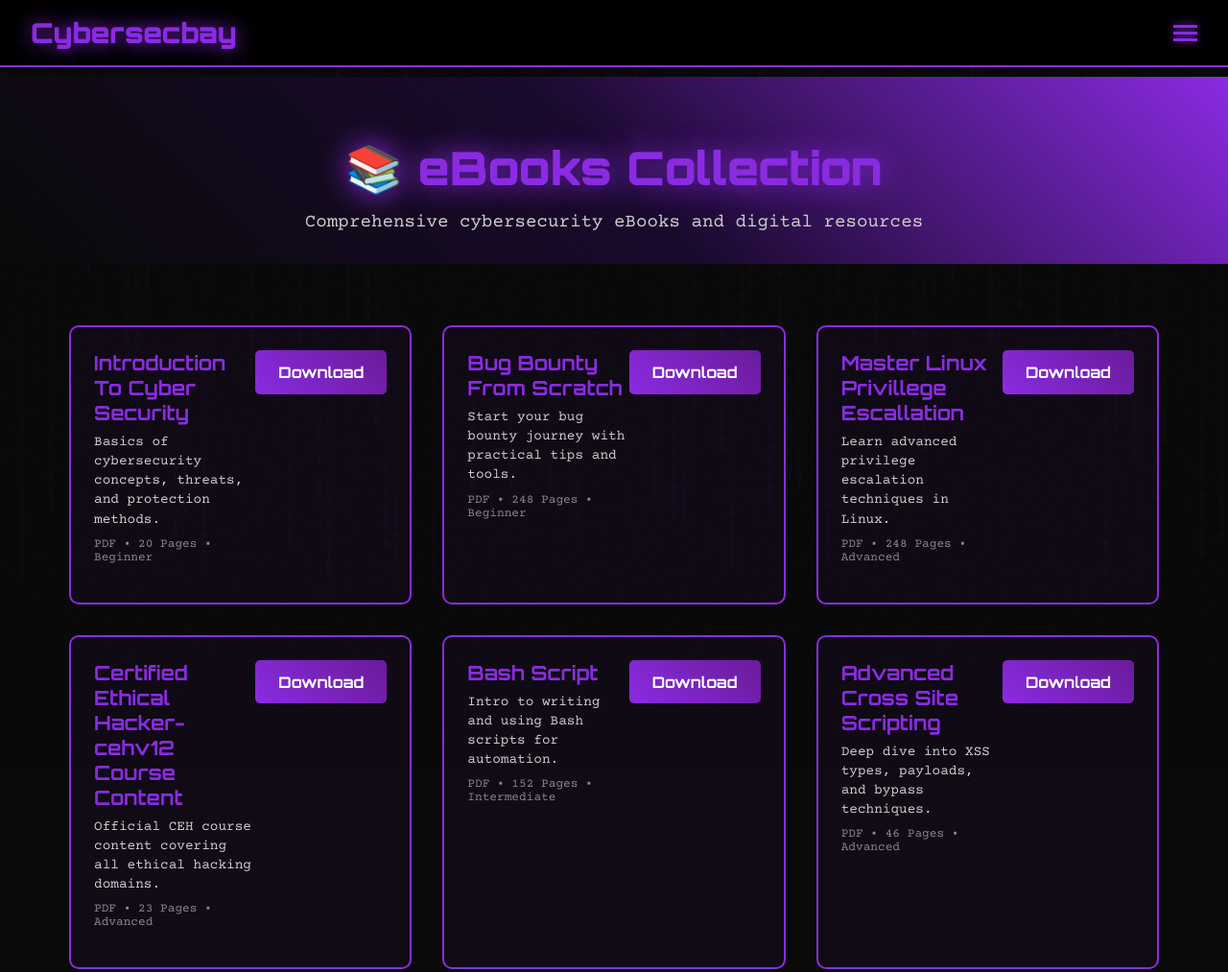
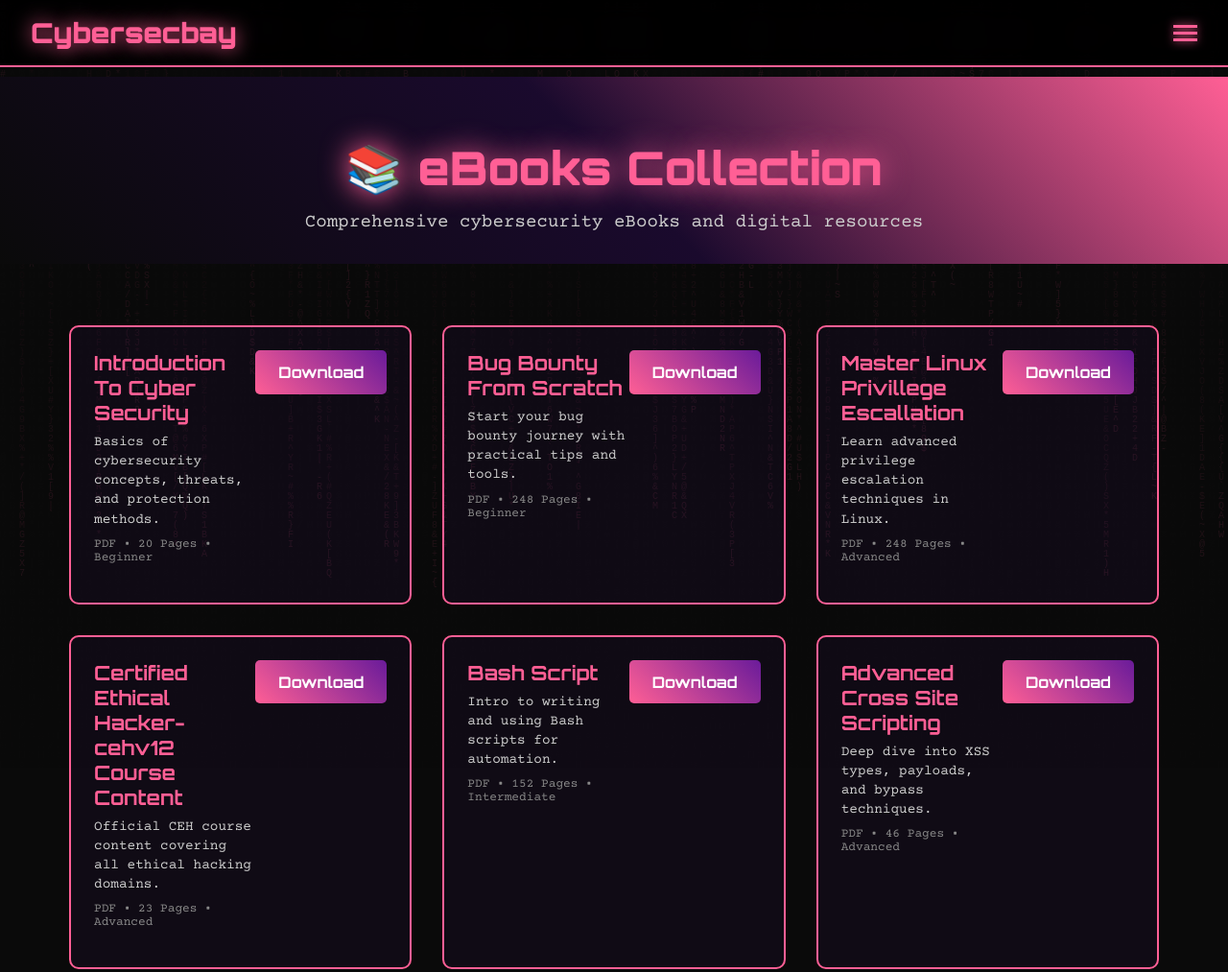
Before and after one commit to Jagadish-116/Cybersecbay, a plain HTML site: page CybSecBay/ebooks.html in a window 1280 px wide. Shown: the top 1013 px of the page at 96% size. Drawn offline with nearby package versions, Linux system fonts and the light colour scheme.

Commit message:
Add files via upload

```diff
--- a/CybSecBay/ebooks.html
+++ b/CybSecBay/ebooks.html
@@ -17,7 +17,7 @@
     body {
         font-family: 'Courier Prime', monospace;
         background: #0a0a0a;
-        color: #8a2be2;
+        color: #ff5f95;
         overflow-x: hidden;
         padding-top: 80px;
     }
@@ -40,7 +40,7 @@
         width: 100%;
         background: rgba(0, 0, 0, 0.9);
         backdrop-filter: blur(10px);
-        border-bottom: 2px solid #8a2be2;
+        border-bottom: 2px solid #ff5f95;
         z-index: 1000;
         padding: 1rem 2rem;
         display: flex;
@@ -52,8 +52,8 @@
         font-family: 'Orbitron', monospace;
         font-size: 1.8rem;
         font-weight: 900;
-        color: #8a2be2;
-        text-shadow: 0 0 20px #8a2be2;
+        color: #ff5f95;
+        text-shadow: 0 0 20px #ff5f95;
         text-decoration: none;
     }
 
@@ -67,9 +67,9 @@
     .burger-line {
         width: 25px;
         height: 3px;
-        background: #8a2be2;
+        background: #ff5f95;
         transition: 0.3s;
-        box-shadow: 0 0 10px #8a2be2;
+        box-shadow: 0 0 10px #ff5f95;
     }
 
     .burger-menu.active .burger-line:nth-child(1) {
@@ -93,7 +93,7 @@
         height: 100vh;
         background: rgba(0, 0, 0, 0.95);
         backdrop-filter: blur(10px);
-        border-left: 2px solid #8a2be2;
+        border-left: 2px solid #ff5f95;
         transition: 0.3s;
         z-index: 999;
         padding: 5rem 2rem;
@@ -105,7 +105,7 @@
 
     .mobile-menu a {
         display: block;
-        color: #8a2be2;
+        color: #ff5f95;
         text-decoration: none;
         padding: 1rem 0;
         border-bottom: 1px solid rgba(138, 43, 226, 0.2);
@@ -123,15 +123,15 @@
     .page-header {
         text-align: center;
         padding: 4rem 2rem 2rem;
-        background: linear-gradient(45deg, #0a0a0a, #1a0a2d, #8a2be2);
+        background: linear-gradient(45deg, #0a0a0a, #1a0a2d, #ff5f95);
     }
 
     .page-title {
         font-family: 'Orbitron', monospace;
         font-size: 3rem;
         font-weight: 900;
-        color: #8a2be2;
-        text-shadow: 0 0 30px #8a2be2;
+        color: #ff5f95;
+        text-shadow: 0 0 30px #ff5f95;
         margin-bottom: 1rem;
     }
 
@@ -157,7 +157,7 @@
 
     .resource-card {
         background: rgba(138, 43, 226, 0.05);
-        border: 2px solid #8a2be2;
+        border: 2px solid #ff5f95;
         border-radius: 10px;
         padding: 1.5rem;
         transition: 0.3s;
@@ -200,7 +200,7 @@
     .card-title {
         font-family: 'Orbitron', monospace;
         font-size: 1.3rem;
-        color: #8a2be2;
+        color: #ff5f95;
         margin-bottom: 0.5rem;
     }
 
@@ -217,7 +217,7 @@
     }
 
     .download-btn {
-        background: linear-gradient(45deg, #8a2be2, #6a1b9a);
+        background: linear-gradient(45deg, #ff5f95, #6a1b9a);
         border: none;
         border-radius: 5px;
         padding: 0.8rem 1.5rem;
@@ -240,7 +240,7 @@
     /* Footer */
     .footer {
         background: #000;
-        border-top: 2px solid #8a2be2;
+        border-top: 2px solid #ff5f95;
         padding: 3rem 2rem 1rem;
         margin-top: 4rem;
     }
@@ -254,7 +254,7 @@
     }
 
     .footer-section h3 {
-        color: #8a2be2;
+        color: #ff5f95;
         font-family: 'Orbitron', monospace;
         margin-bottom: 1rem;
     }
@@ -538,7 +538,7 @@
         ctx.fillStyle = 'rgba(0, 0, 0, 0.04)';
         ctx.fillRect(0, 0, canvas.width, canvas.height);
 
-        ctx.fillStyle = '#8a2be2';
+        ctx.fillStyle = '#ff5f95';
         ctx.font = fontSize + 'px monospace';
 
         for(let i = 0; i < drops.length; i++) {
```
Also changed, not shown: CybSecBay/about.html (+2 -0 lines), CybSecBay/cybersectools.html (+3 -2 lines), CybSecBay/jobs.html (+3 -2 lines).
